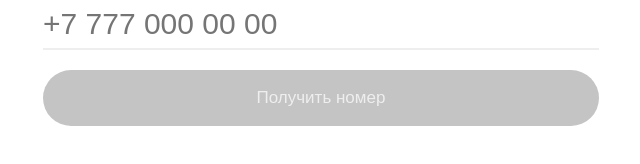
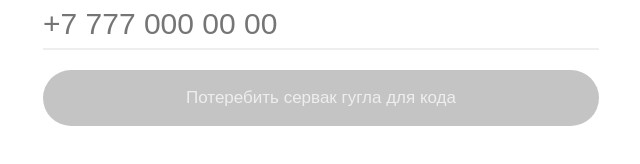
Before and after one commit to netosha/negotovo, a React (Create React App) app: page /login in a window 1280 px wide. Shown: the part 168-332 px from the top of the page, without its empty margins (319-959 px from the left). Built offline with nearby package versions, Linux system fonts and the light colour scheme.

Commit message:
Last fixes

```diff
--- a/src/components/EditableMeal/index.tsx
+++ b/src/components/EditableMeal/index.tsx
@@ -151,6 +151,7 @@ export default function EditableMeal(props:{meal?:types.Meal | any, onEdit:() =>
                         className={styles.input}
                     />
                     <input
+                        value={emoji}
                         onChange={e => setEmoji(e.target.value)}
                         style={{marginLeft:12, maxWidth:25}}
                         placeholder={'💅'}
--- a/src/pages/login/index.tsx
+++ b/src/pages/login/index.tsx
@@ -82,7 +82,7 @@ export default function Login(){
                             className={styles.button}
                             style={{marginTop:20}}
                         >
-                            Получить номер
+                            Потеребить сервак гугла для кода
                         </button>
                     </div>
                     :
```
